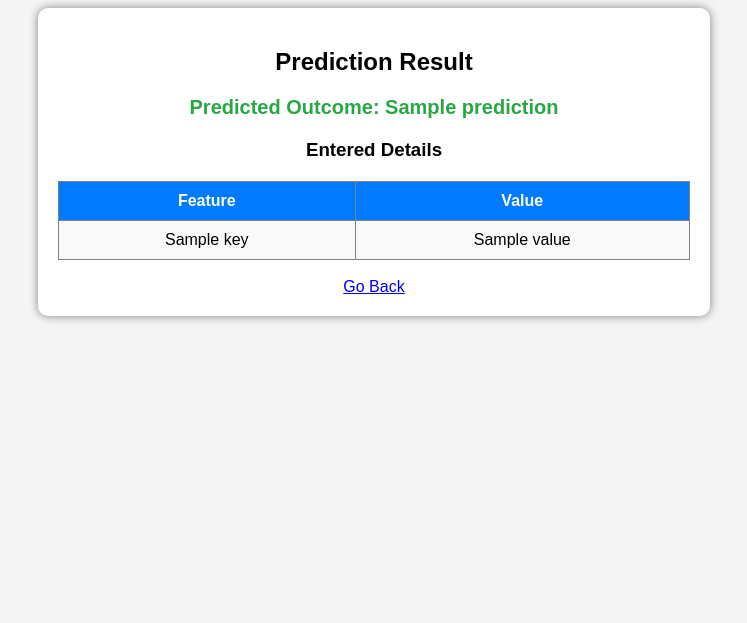
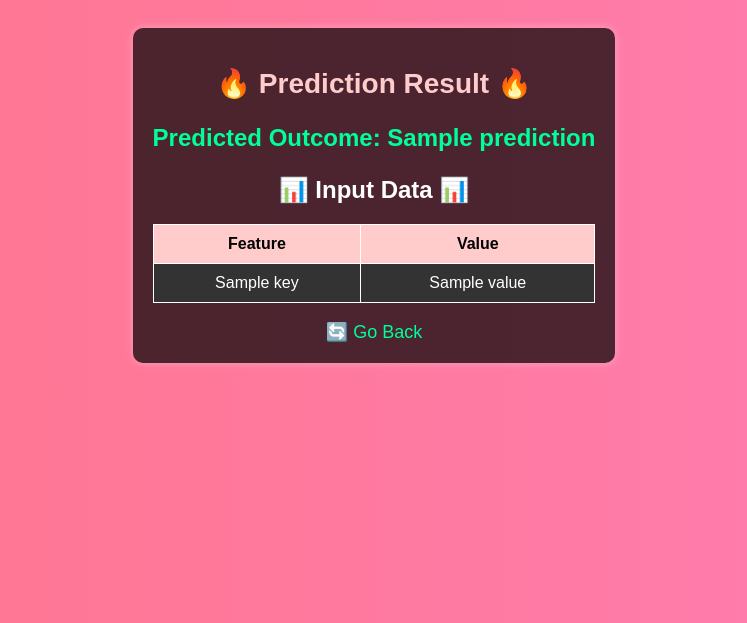
Before and after one commit to deepikareddy-22/Myocardial-infraction, a Flask app: template templates/result.html in a window 1280 px wide. Shown: the top 623 px of the page, without its empty margins (266-1013 px from the left). Run offline with Flask 3, Linux system fonts and the light colour scheme; the template is opened without the code that fills it: most values are stand-ins (such as "Sample title", 1, 10 or a date in 2020); parts of the project's set-up code (start-up, migrations or seed data) failed here and were passed over.

Commit message:
Update result.html

```diff
--- a/templates/result.html
+++ b/templates/result.html
@@ -5,39 +5,73 @@
     <meta name="viewport" content="width=device-width, initial-scale=1.0">
     <title>Prediction Result</title>
     <style>
-        body { font-family: Arial, sans-serif; background-color: #f4f4f4; text-align: center; }
-        .container { width: 50%; margin: auto; background: white; padding: 20px; border-radius: 10px; box-shadow: 0px 0px 10px gray; }
-        table { width: 100%; border-collapse: collapse; margin-top: 20px; }
-        th, td { padding: 10px; border: 1px solid gray; }
-        th { background: #007bff; color: white; }
-        td { background: #f9f9f9; }
-        .prediction { font-size: 20px; font-weight: bold; margin-top: 20px; color: #28a745; }
-        .error { color: red; font-weight: bold; }
+        body {
+            font-family: Arial, sans-serif;
+            background: linear-gradient(to right, #ff758c, #ff7eb3);
+            color: white;
+            text-align: center;
+            padding: 20px;
+        }
+        .container {
+            background: rgba(0, 0, 0, 0.7);
+            padding: 20px;
+            border-radius: 10px;
+            display: inline-block;
+            box-shadow: 0 0 10px rgba(255, 255, 255, 0.3);
+        }
+        h1 {
+            font-size: 28px;
+            color: #ffcccb;
+        }
+        .result {
+            font-size: 24px;
+            font-weight: bold;
+            color: #00ff99;
+        }
+        .error {
+            color: #ffcc00;
+        }
+        table {
+            width: 100%;
+            margin-top: 20px;
+            border-collapse: collapse;
+        }
+        th, td {
+            padding: 10px;
+            border: 1px solid white;
+        }
+        th {
+            background: #ffcccb;
+            color: black;
+        }
+        td {
+            background: #333;
+        }
     </style>
 </head>
 <body>
     <div class="container">
-        <h2>Prediction Result</h2>
+        <h1>🔥 Prediction Result 🔥</h1>
         {% if error %}
-            <p class="error">Error: {{ error }}</p>
+            <p class="error">⚠️ Error: {{ error }}</p>
         {% else %}
-            <p class="prediction">Predicted Outcome: {{ prediction }}</p>
-            <h3>Entered Details</h3>
+            <p class="result">Predicted Outcome: {{ prediction }}</p>
+            <h2>📊 Input Data 📊</h2>
             <table>
                 <tr>
                     <th>Feature</th>
                     <th>Value</th>
                 </tr>
                 {% for key, value in input_data.items() %}
-                    <tr>
-                        <td>{{ key }}</td>
-                        <td>{{ value }}</td>
-                    </tr>
+                <tr>
+                    <td>{{ key }}</td>
+                    <td>{{ value }}</td>
+                </tr>
                 {% endfor %}
             </table>
         {% endif %}
         <br>
-        <a href="/">Go Back</a>
+        <a href="/" style="color: #00ff99; text-decoration: none; font-size: 18px;">🔄 Go Back</a>
     </div>
 </body>
 </html>
```
